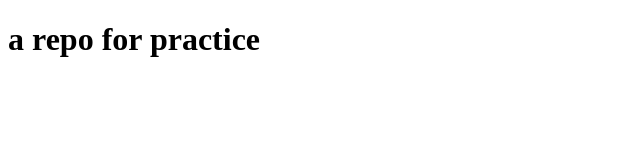
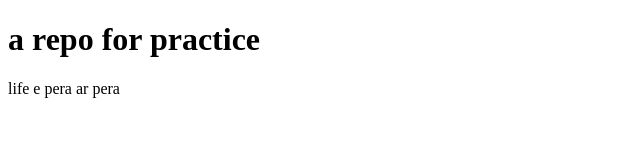
Before and after one commit to AhanafShahriar/revisionrepo, a plain HTML site: page index.html in a window 1280 px wide. Shown: the whole page, without its empty margins (0-640 px from the left). Drawn offline with Linux system fonts and the light colour scheme.

Commit message:
pera added

```diff
--- a/index.html
+++ b/index.html
@@ -8,6 +8,7 @@
 </head>
 <body>
     <h1>a repo for practice</h1>
+    <p>life e pera ar pera</p>
 
 </body>
 </html>
```
